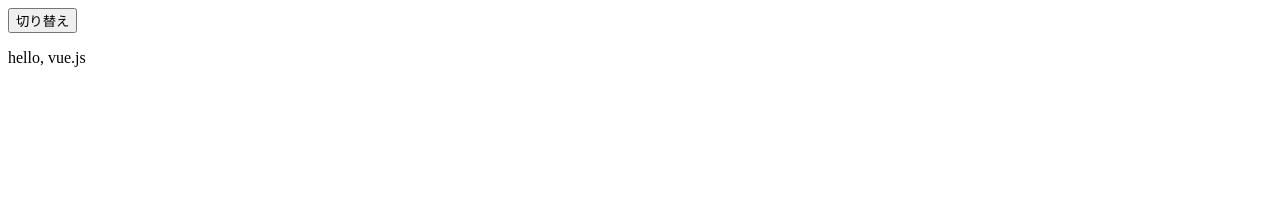
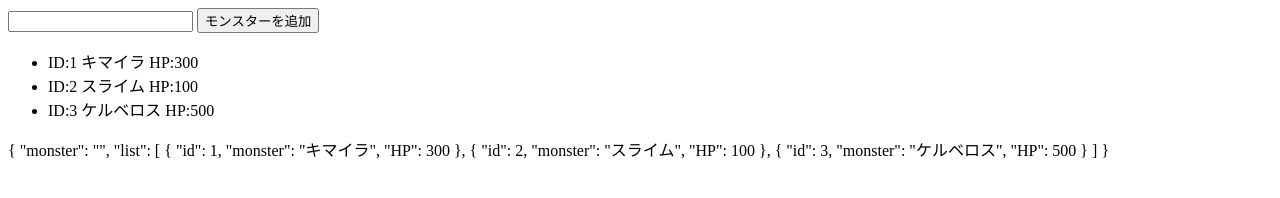
Before and after one commit to rwrw96/vuejsStudy, a plain HTML site: page vue_book/index.html in a window 1280 px wide. Drawn offline with nearby package versions, Linux system fonts and the light colour scheme.

Commit message:
モンスターを追加するギミックを追加

```diff
--- a/vue_book/index.html
+++ b/vue_book/index.html
@@ -9,10 +9,14 @@
 </head>
 <body>
     <div id="app">
-        <button v-on:click="show=!show">切り替え</button>
-        <transition>
-            <p v-if="show">hello, vue.js</p>
-        </transition>
+    <input type="text" v-model="monster">
+    <button v-on:click="addMonster">モンスターを追加</button>
+    <ul>
+        <li v-for="item in list" v-bind:key="item.id">
+            ID:{{ item.id }} {{ item.monster }} HP:{{ item.HP }}
+        </li>
+    </ul>
+        <p> {{$data}}</p>
 
     </div>
     <script src="https://cdn.jsdelivr.net/npm/vue@2.6.12/dist/vue.js"></script>
--- a/vue_book/js/script.js
+++ b/vue_book/js/script.js
@@ -1,6 +1,23 @@
 var app = new Vue ({
     el: "#app",
     data: {
-        show: true
+        monster: "",
+        list: [
+            { id: 1, monster: "キマイラ", HP:300},
+            { id: 2, monster: "スライム", HP:100},
+            { id: 3, monster: "ケルベロス", HP:500}
+        ]
+    },
+    methods: {
+        addMonster: function(){
+            var max = this.list.reduce(function(a,b){
+                return a.id > b.id ? a.id : b.id
+            }, 0)
+            this.list.push({
+                id: max + 1,
+                monster: this.monster,
+                HP: 1000
+            })
+        }
     }
 })
```
